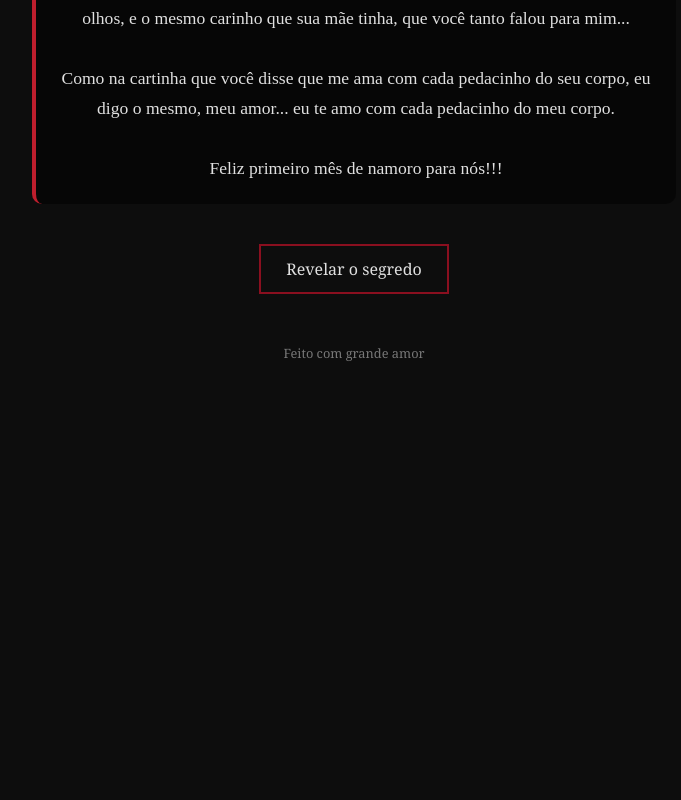
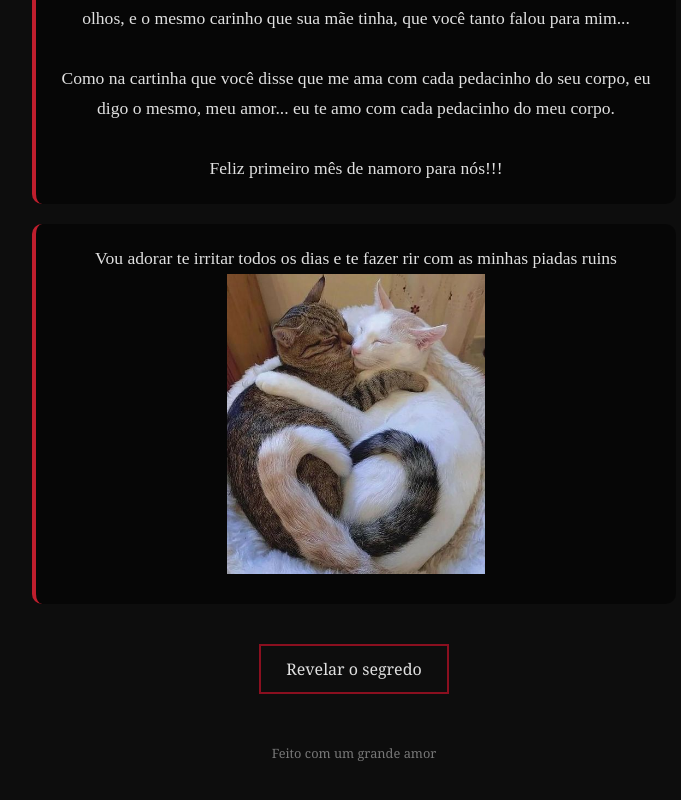
Before and after one commit to GabrielferM/Site_para_meu_amor, a plain HTML site: page index.html in a window 1280 px wide. Shown: the part 1252-2052 px from the top of the page, without its empty margins (286-967 px from the left). Before the commit the page ends 1654 px from the top, so only its background shows below. Drawn offline with Linux system fonts and the light colour scheme; a web font is replaced by a local one.

Commit message:
Adicionando mensagens

```diff
--- a/index.html
+++ b/index.html
@@ -13,6 +13,7 @@
   <p>
     Eu não sei desenhar e nem tenho uma letra bonita... mas sei montar um site.
   </p>
+
 
   <p id="contador" class="contador-amor"></p>
 
@@ -53,6 +54,11 @@
 
   </p>
 
+  <p class="message1">
+    Vou adorar te irritar todos os dias e te fazer rir com as minhas piadas ruins
+    <img src="image/us.jpg" alt="Foto dentro" height="300">
+  </p>
+
 
   <button onclick="mostrarSurpresa()">Revelar o segredo </button>
 
@@ -72,7 +78,7 @@
 ></iframe>
 
   <footer>
-    Feito com grande amor
+    Feito com um grande amor
   </footer>
 
   <script src="script.js"></script>
```
Also changed, not shown: image/us.jpg (added).
